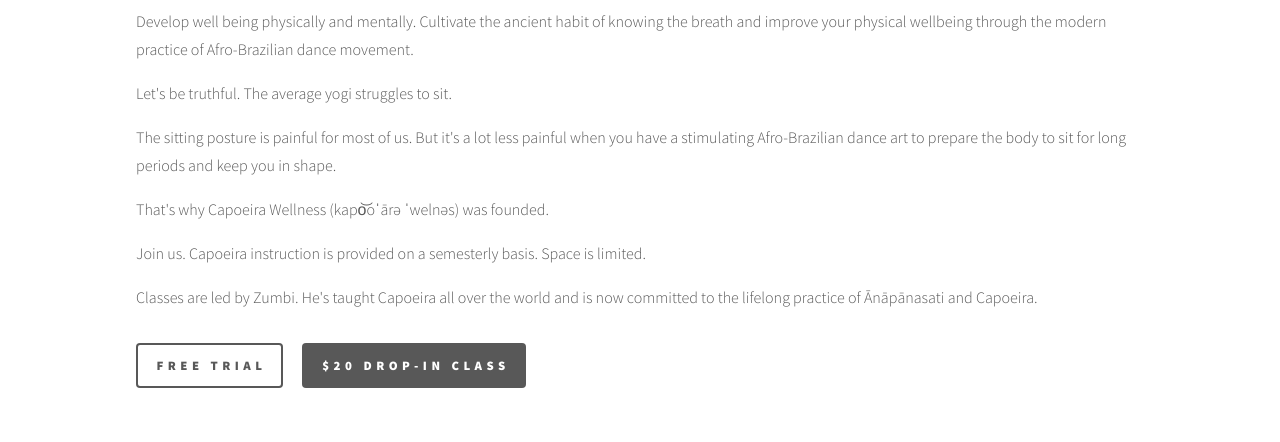
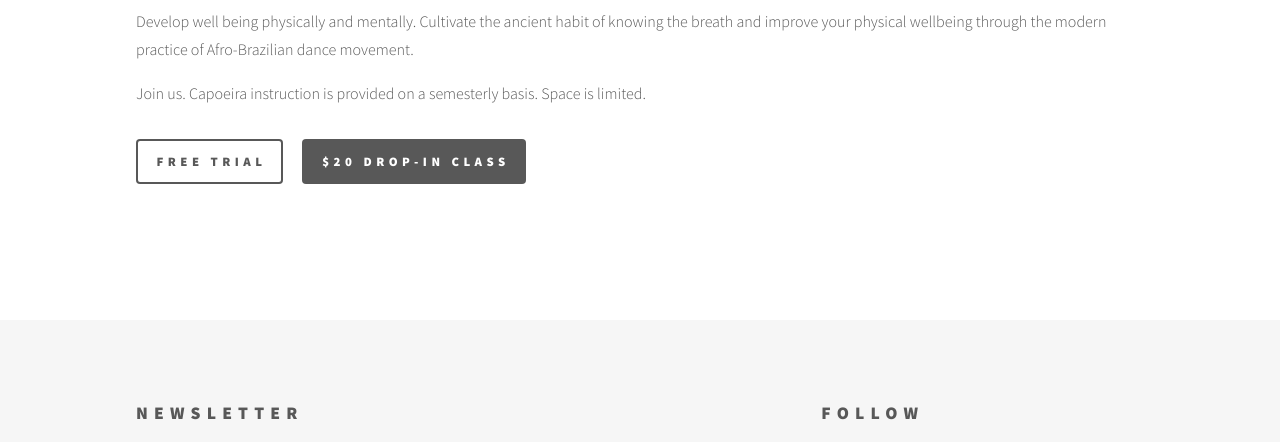
Before and after one commit to capoeirawellness/website, a plain HTML site: page index.html in a window 1280 px wide. Shown: the part 280-722 px from the top of the page. Drawn offline with Linux system fonts and the light colour scheme.

Commit message:
shorten description

```diff
--- a/index.html
+++ b/index.html
@@ -78,11 +78,7 @@
           <header>
             <h1 id="tagline">Be Mindful. Have Fun.</h1>
             <p id="definition">Develop well being physically and mentally. Cultivate the ancient habit of knowing the breath and improve your physical wellbeing through the modern practice of Afro-Brazilian dance movement.</p>
-            <p>Let's be truthful. The average yogi struggles to sit. </p>
-            <p>The sitting posture is painful for most of us. But it's a lot less painful when you have a stimulating Afro-Brazilian dance art to prepare the body to sit for long periods and keep you in shape. </p>
-            <p>That's why Capoeira Wellness (kapo͝oˈārə ˈwelnəs) was founded.</p>
             <p>Join us. Capoeira instruction is provided on a semesterly basis. Space is limited.</p>
-            <p>Classes are led by Zumbi. He's taught Capoeira all over the world and is now committed to the lifelong practice of Ānāpānasati and Capoeira.</p>
             <ul class="actions">
               <li><a class="button" id="freetrialbutton" href="mailto:info@capoeirawellness.com?subject=Sign%20Me%20Up&amp;body=Full%20Name:%20%20">Free Trial</a></li>
               <li> <a class="button special" id="dropinbutton" href="https://www.paypal.com/paypalme/capoeirawellness/20">$20 Drop-In Class</a></li>
```
